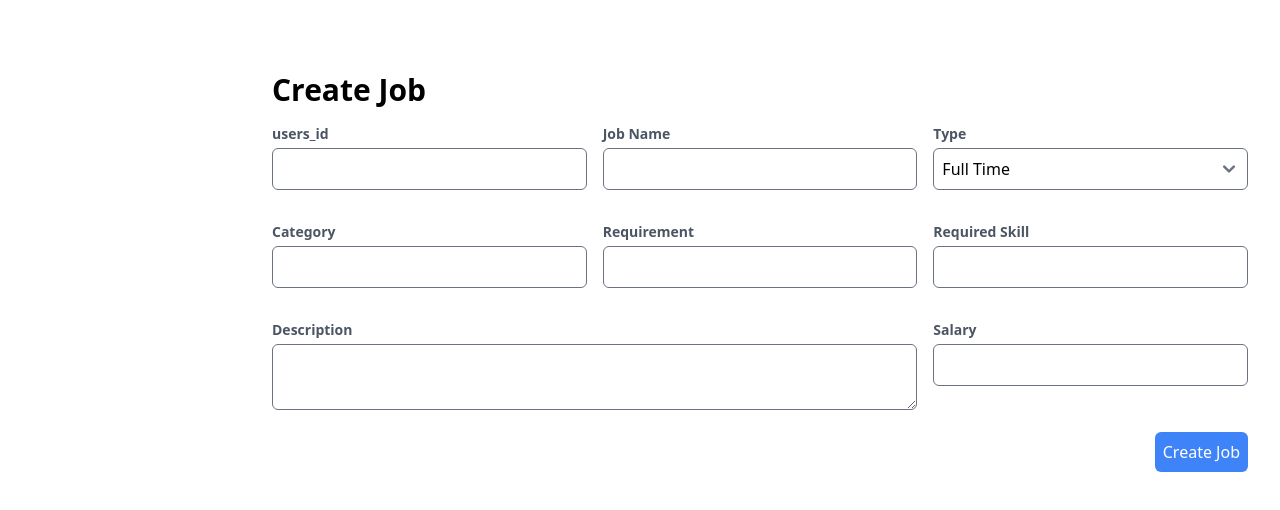
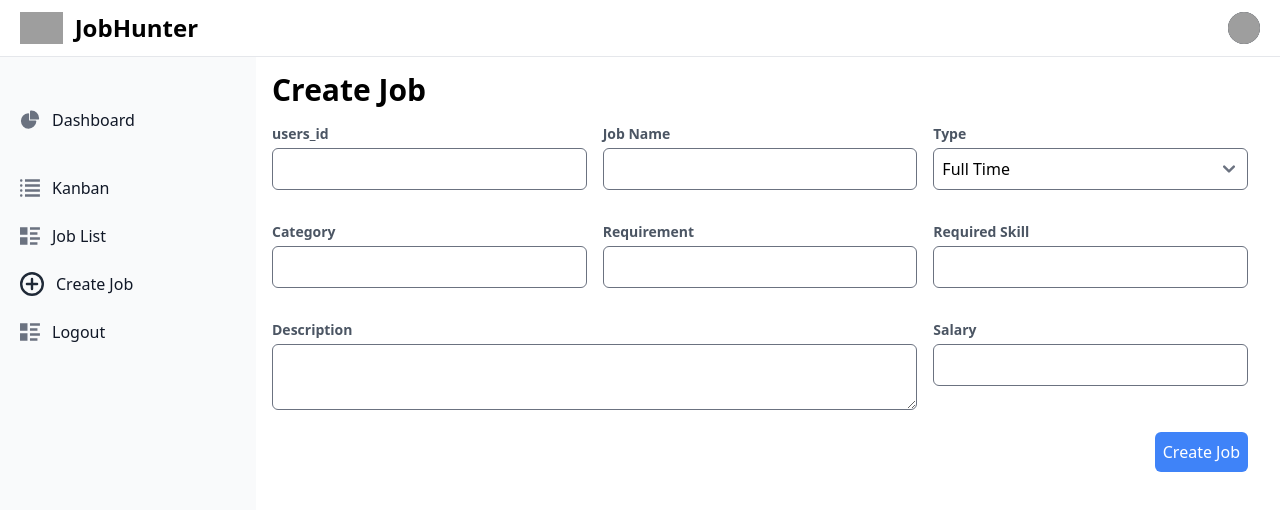
Before and after one commit to syifaulqolbii/JobHunter-Frontend, a React (Vite) app: page /CreateJob in a window 1280 px wide. Shown: the top 510 px of the page. Built offline with nearby package versions, Linux system fonts and the light colour scheme; grey boxes are pictures that could not be loaded.

Commit message:
simplify navbar sidebar for CreateJob.jsx

```diff
--- a/src/pages/CreateJob.jsx
+++ b/src/pages/CreateJob.jsx
@@ -1,7 +1,9 @@
-import React, { useState } from 'react';
-import { useMediaQuery } from 'react-responsive';
-import { ToastContainer, toast } from 'react-toastify';
-import 'react-toastify/dist/ReactToastify.css'
+import React, {useState} from 'react';
+import {useMediaQuery} from 'react-responsive';
+import {ToastContainer, toast} from 'react-toastify';
+import 'react-toastify/dist/ReactToastify.css';
+import Navbar from '../components/Navbar.jsx';
+import Sidebar from '../components/Sidebar.jsx';
 
 import {createJob} from '../modules/fetch/job/index.js';
 
@@ -12,7 +14,7 @@ const JobType = {
 };
 
 const CreateJob = () => {
-  const isWideScreen = useMediaQuery({ minWidth: 640 });
+    const isWideScreen = useMediaQuery({minWidth: 640});
 
     const [formData, setFormData] = useState({
         users_id: '',
@@ -54,22 +56,28 @@ const CreateJob = () => {
             toast.success('Job created successfully', {
                 position: toast.POSITION.TOP_CENTER,
                 hideProgressBar: true,
-          autoClose: 3000});
+                autoClose: 3000
+            });
 
         } catch (error) {
             console.error('Error creating job:', error.message);
             toast.error('Error creating job', {
                 position: toast.POSITION.TOP_CENTER,
                 hideProgressBar: true,
-          autoClose: 5000});
+                autoClose: 5000
+            });
 
         }
     };
 
     return (
+        <>
+            <Navbar/>
+            <Sidebar/>
+
             <div className={`lg:flex-1 p-8 pl-64 ml-4 relative${isWideScreen ? '' : 'w-full pl-0 pr-4 ml-0'}`}>
                 <h1 className="text-3xl font-bold font-poppins mb-4 pt-10">Create Job</h1>
-          <form onSubmit={handleFormSubmit}  >
+                <form onSubmit={handleFormSubmit}>
                     <div className="grid grid-flow-row-dense sm:grid-cols-1 md:grid-cols-2 lg:grid-cols-3 gap-4">
                         <div className="mb-4">
                             <label htmlFor="users_id" className="block text-sm font-bold font-poppins text-gray-600">
@@ -164,7 +172,8 @@ const CreateJob = () => {
                         </div>
 
                         <div className="mb-4">
-              <label htmlFor="required_skill" className="block text-sm font-bold font-poppins text-gray-600">
+                            <label htmlFor="required_skill"
+                                   className="block text-sm font-bold font-poppins text-gray-600">
                                 Required Skill
                             </label>
                             <input
@@ -200,8 +209,9 @@ const CreateJob = () => {
                         </button>
                     </div>
                 </form>
-          <ToastContainer />
+                <ToastContainer/>
             </div>
+        </>
     );
 };
 
```
Lines whose indentation alone changed are shown as unchanged.
